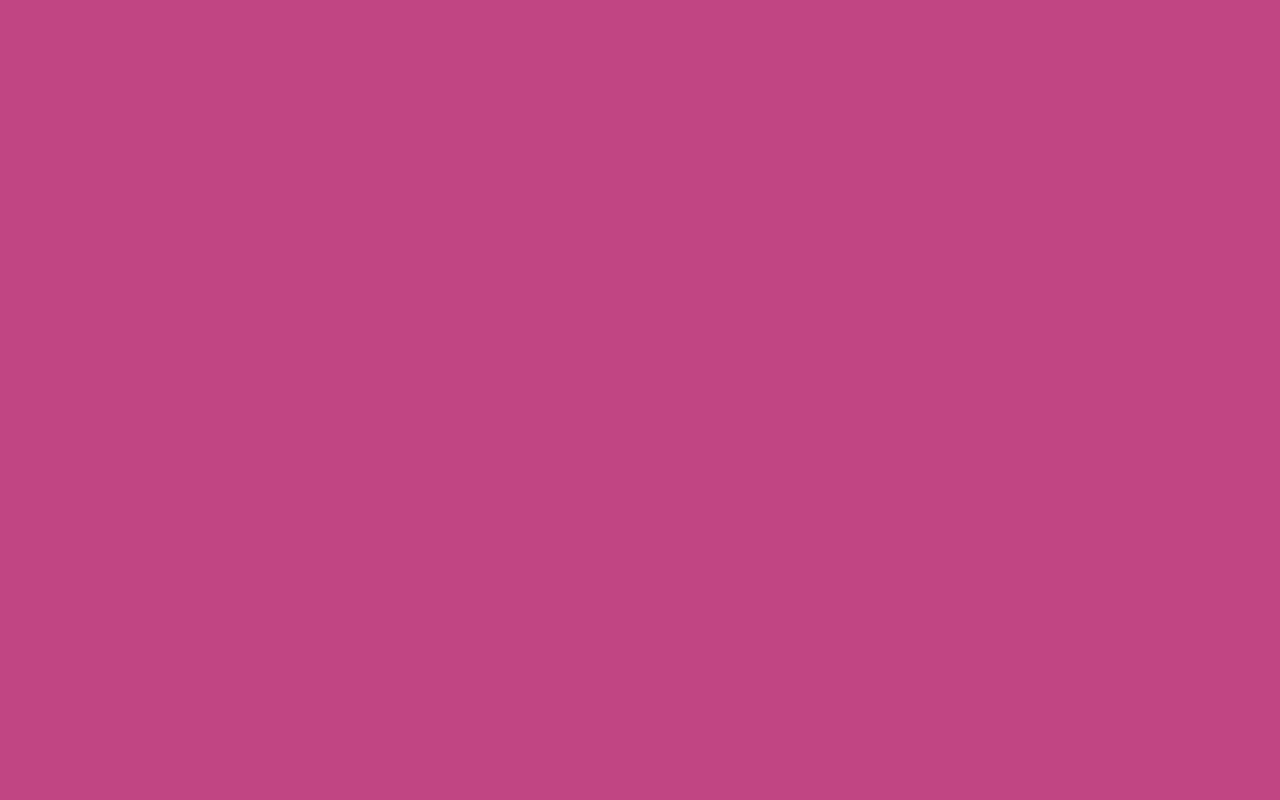
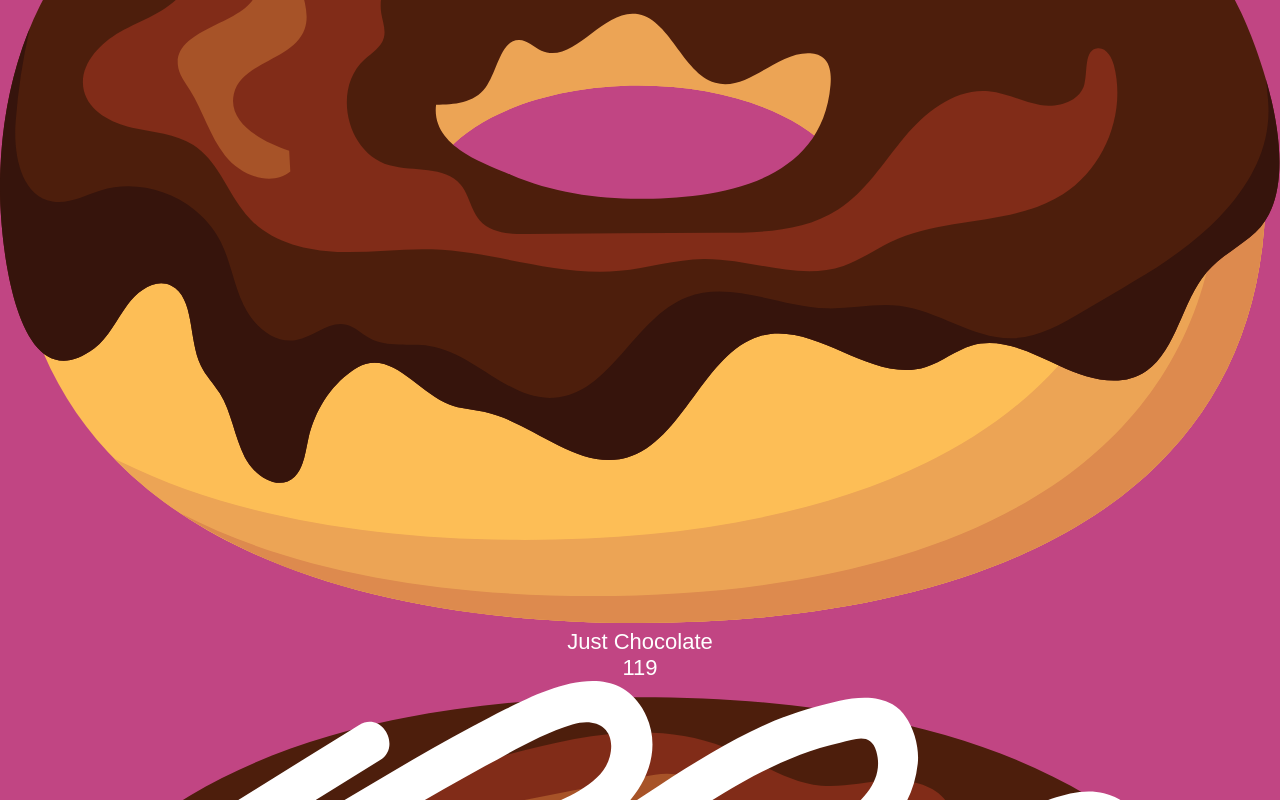
Before and after one commit to lawrencedovin/angular-basics-18, an Angular app: page / in a window 1280 px wide. Shown: the part 300-1100 px from the top of the page. Before the commit the page ends 800 px from the top, so only its background shows below. Built offline with nearby package versions, Linux system fonts and the light colour scheme; a web font is replaced by a local one.

Commit message:
Finished Component Architecture section

```diff
--- a/angular.json
+++ b/angular.json
@@ -7,8 +7,8 @@
       "projectType": "application",
       "schematics": {
         "@schematics/angular:component": {
-          "inlineTemplate": true,
-          "inlineStyle": true,
+          "inlineTemplate": false,
+          "inlineStyle": false,
           "style": "scss",
           "skipTests": true
         }
--- /dev/null
+++ b/src/app/admin/components/donut-card/donut-card.component.html
@@ -0,0 +1,15 @@
+<div class="donut-card">
+    <img
+        src="/assets/img/{{donut.icon}}.svg"
+        [alt]="donut.name"
+        class="donut-card-icon"
+    />
+    <div>
+        <p class="donut-card-name">
+        {{ donut.name }}
+        </p>
+        <p class="donut-card-price">
+        {{ donut.price }}
+        </p>
+    </div>
+</div>
--- /dev/null
+++ b/src/app/admin/containers/donut-list/donut-list.component.ts
@@ -0,0 +1,46 @@
+import { Component, OnInit } from '@angular/core';
+import { Donut } from '../../models/donut.model';
+
+@Component({
+  selector: 'donut-list',
+  template: `
+    <div *ngFor="let donut of donuts">
+      <donut-card [donut]="donut"></donut-card>
+    </div>
+  `,
+  styles: [
+  ]
+})
+export class DonutListComponent implements OnInit {
+  donut!: Donut;
+  donuts!: Donut[];
+
+  ngOnInit(): void {
+    this.donuts = [
+      {
+        id: 'y8z0As',
+        name: 'Just Chocolate',
+        icon: 'just-chocolate',
+        price: 119,
+        description: 'For the pure chocolate lovers.'
+      },
+      {
+        id: '3u98Kl',
+        name: 'Glazed Fudge',
+        icon: 'glazed-fudge',
+        price: 129,
+        description: 'Stick goodness.'
+      },
+      {
+        id: 'ae098s',
+        name: 'Caramel Swirl',
+        icon: 'caramel-swirl',
+        price: 129,
+        description: 'Chocolate drizzled with caramel.'
+      }
+    ];
+
+    this.donut = this.donuts[0];
+  }
+
+}
--- a/src/app/app.component.ts
+++ b/src/app/app.component.ts
@@ -4,11 +4,7 @@ import { Component, OnInit } from '@angular/core';
   selector: 'app-root',
   template: `
   <div class="app">
-    <h1 (click)="handleClick($event)" #heading>
-      {{ newMessage ? newMessage : message }}
-    </h1>
-    <input [value]="message" (input)="newMessage = messageInput.value" #messageInput>
-    <p>{{ messageInput.value }}</p>
+    <donut-list></donut-list>
   </div>`,
   styles: [
     `
--- a/src/app/app.module.ts
+++ b/src/app/app.module.ts
@@ -2,10 +2,11 @@ import { NgModule } from '@angular/core';
 import { BrowserModule } from '@angular/platform-browser';
 
 import { AppComponent } from './app.component';
+import { AdminModule } from './admin/admin.module';
 
 @NgModule({
   declarations: [AppComponent],
-  imports: [BrowserModule],
+  imports: [BrowserModule, AdminModule],
   bootstrap: [AppComponent],
 })
 export class AppModule {}
```
Also changed, not shown: src/app/admin/admin.module.ts (added, +21 -0 lines), src/app/admin/components/donut-card/donut-card.component.ts (added, +11 -0 lines), src/app/admin/models/donut.model.ts (added, +7 -0 lines), src/app/admin/components/donut-card/donut-card.component.scss (added).
